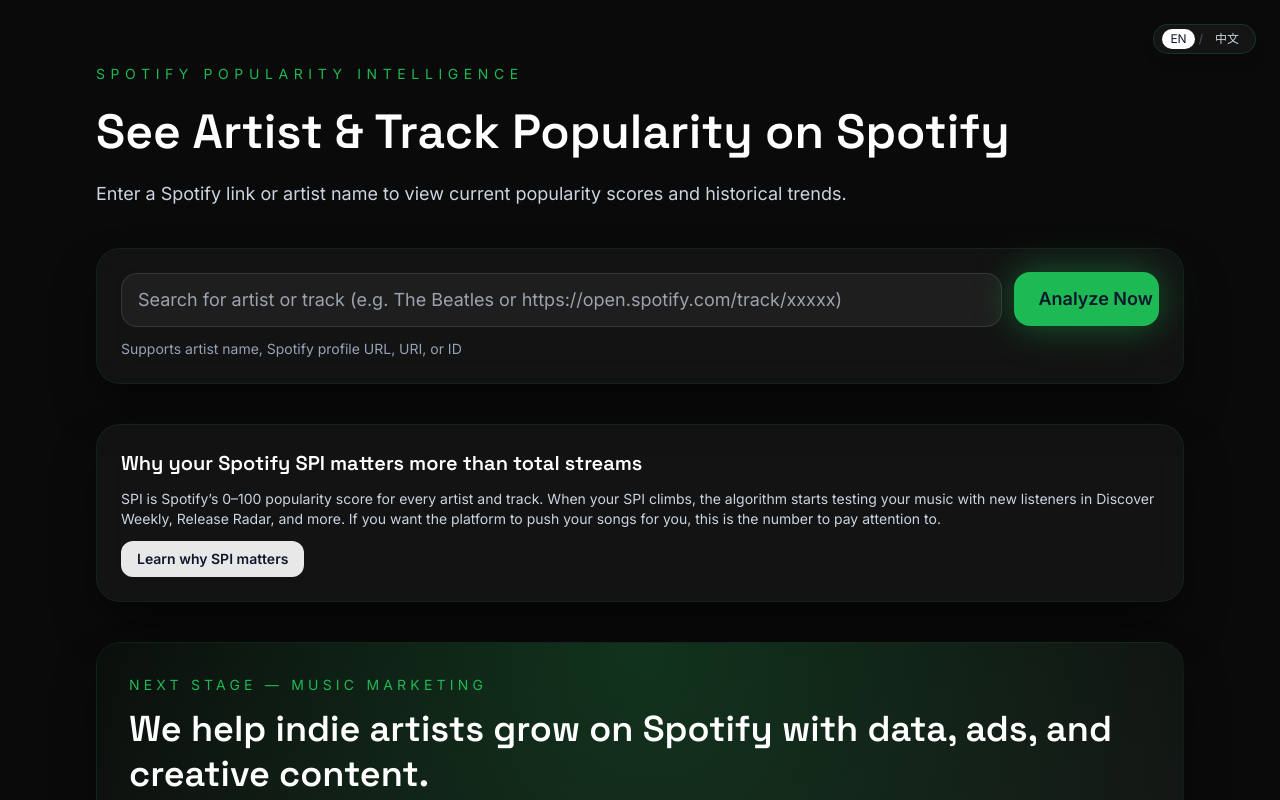
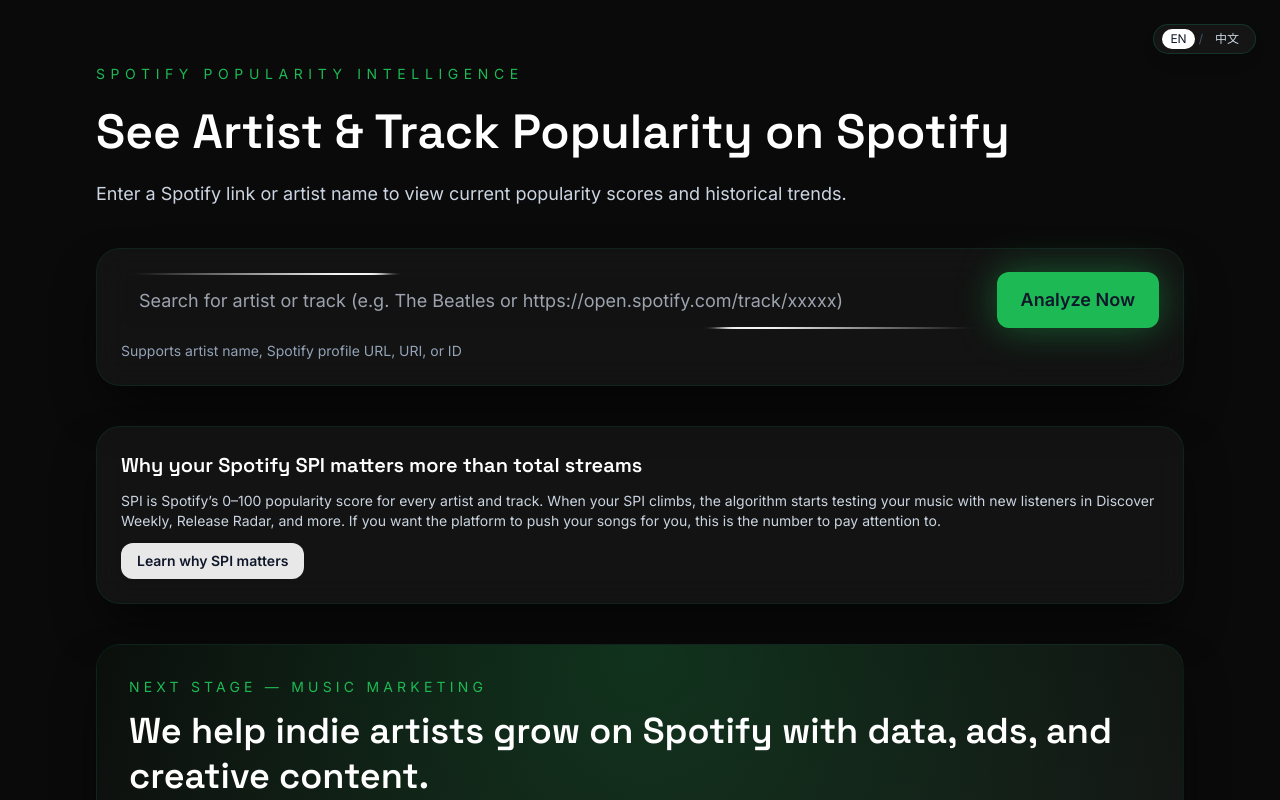
Before and after one commit to ahleric/spi-tool, a Next.js app: page / in a window 1280 px wide. Shown: the top 800 px of the page. Built offline with nearby package versions, Linux system fonts and the light colour scheme; no server answers.

Commit message:
Add animated glow border for search input

```diff
--- a/src/app/globals.css
+++ b/src/app/globals.css
@@ -23,3 +23,61 @@
     @apply bg-neutral-900/70 backdrop-blur-lg border border-emerald-500/10 shadow-2xl shadow-black/70;
   }
 }
+
+.input-glow-container {
+  position: relative;
+  overflow: hidden;
+  padding: 2px;
+  border-radius: inherit;
+  isolation: isolate;
+}
+
+.input-glow-container::before,
+.input-glow-container::after {
+  content: "";
+  position: absolute;
+  width: 250px;
+  height: 30px;
+  background: linear-gradient(to left, #ffffff 20%, transparent 100%);
+  background-repeat: no-repeat;
+  filter: blur(8px);
+  offset-path: inset(0 0 0 0 round var(--glow-radius, 10px));
+  offset-distance: 0%;
+  offset-anchor: 100% 50%;
+  z-index: 0;
+}
+
+.input-glow-container::before {
+  animation: border-walk-1 7.2s linear infinite;
+}
+
+.input-glow-container::after {
+  animation: border-walk-2 7.2s linear infinite;
+}
+
+.input-mask-bg {
+  position: relative;
+  z-index: 1;
+  border-radius: inherit;
+  background-color: #121212;
+  height: 100%;
+  width: 100%;
+}
+
+@keyframes border-walk-1 {
+  0% {
+    offset-distance: 0%;
+  }
+  100% {
+    offset-distance: 100%;
+  }
+}
+
+@keyframes border-walk-2 {
+  0% {
+    offset-distance: 50%;
+  }
+  100% {
+    offset-distance: 150%;
+  }
+}
--- a/src/components/search/search-form.tsx
+++ b/src/components/search/search-form.tsx
@@ -133,22 +133,26 @@
       onSubmit={handleSubmit}
       className="glass w-full rounded-2xl md:rounded-3xl border border-white/10 bg-slate-900/40 p-4 md:p-6 shadow-glow"
     >
-      <div className="flex flex-col gap-3">
+      <div className="relative z-10 flex flex-col gap-3">
         <div className="flex flex-col gap-3 md:flex-row">
+          <div className="input-glow-container flex-1 rounded-lg md:rounded-xl relative [--glow-radius:8px] md:[--glow-radius:12px]">
+            <div className="input-mask-bg rounded-lg md:rounded-xl">
               <input
                 type="text"
-            className="w-full rounded-xl md:rounded-2xl border border-white/10 bg-white/5 px-4 py-3 text-base md:text-lg text-white text-center md:text-left placeholder:text-center md:placeholder:text-left outline-none transition focus:border-brand-primary focus:ring-2 focus:ring-brand-primary/40 disabled:opacity-50"
+                className="w-full rounded-lg md:rounded-xl border-none bg-transparent px-4 py-3 text-base md:text-lg text-white text-center md:text-left placeholder:text-center md:placeholder:text-left outline-none transition disabled:opacity-50 focus:outline-none"
                 placeholder={t(locale, "searchPlaceholder")}
                 value={query}
                 onChange={(event) => setQuery(event.target.value)}
                 disabled={isBusy}
                 aria-label={t(locale, "searchPlaceholder")}
               />
+            </div>
+          </div>
           <button
             type="submit"
             disabled={isBusy}
             className={clsx(
-              "rounded-xl md:rounded-2xl px-4 md:px-6 py-3 text-base md:text-lg font-semibold transition relative overflow-hidden whitespace-nowrap min-w-[120px] text-center md:text-left",
+              "rounded-lg md:rounded-xl px-4 md:px-6 py-3 text-base md:text-lg font-semibold transition relative overflow-hidden whitespace-nowrap min-w-[120px] text-center md:text-left",
               isBusy
                 ? "cursor-not-allowed bg-slate-700 text-slate-300"
                 : "bg-brand-primary text-slate-900 shadow-glow hover:bg-brand-primary/90 hover:shadow-[0_0_45px_rgba(29,185,84,0.6)] hover:-translate-y-0.5 focus-visible:outline-none focus-visible:ring-2 focus-visible:ring-brand-primary/60 focus-visible:ring-offset-2 focus-visible:ring-offset-slate-950 animate-button-glow",
```
Lines whose indentation alone changed are shown as unchanged.
